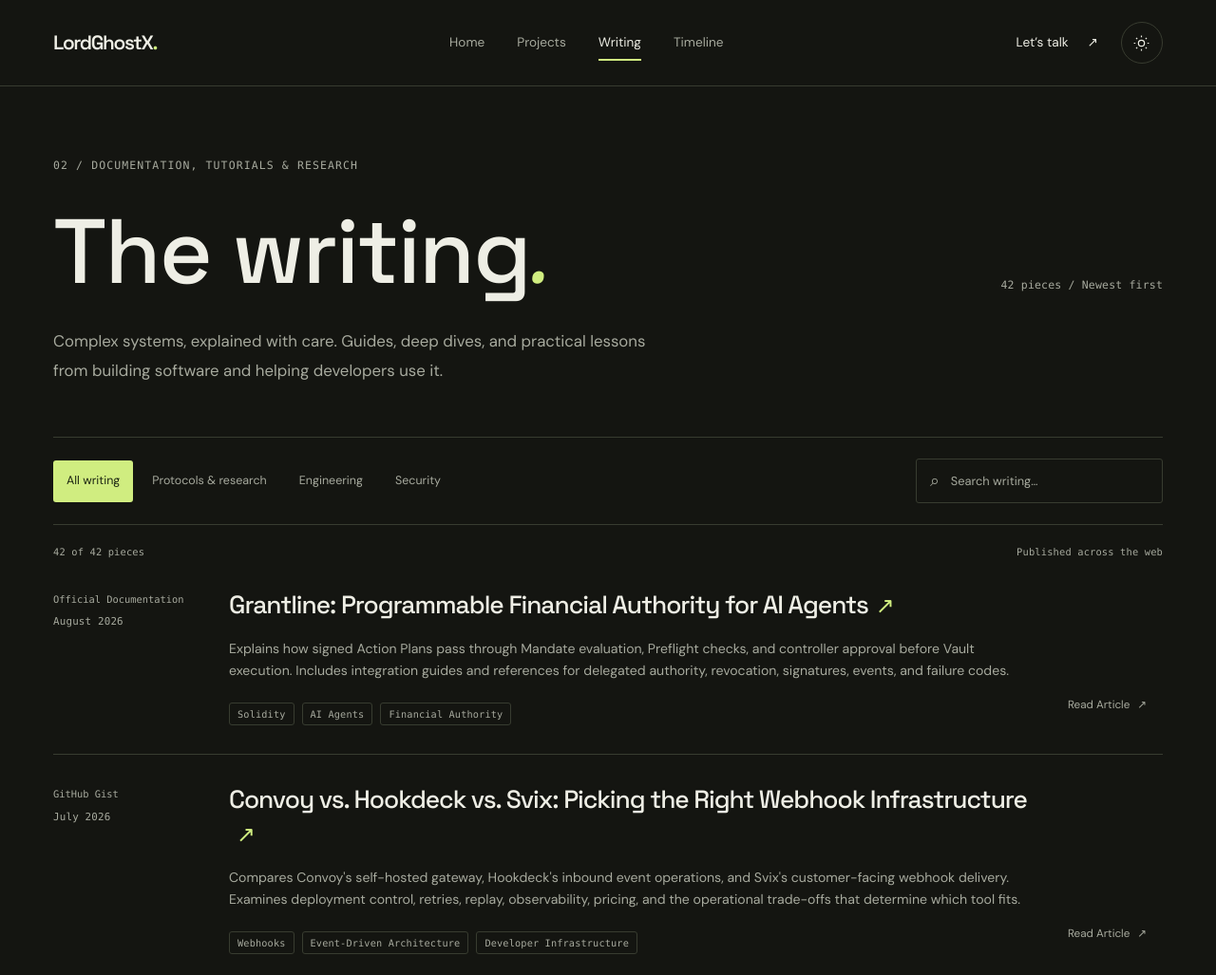
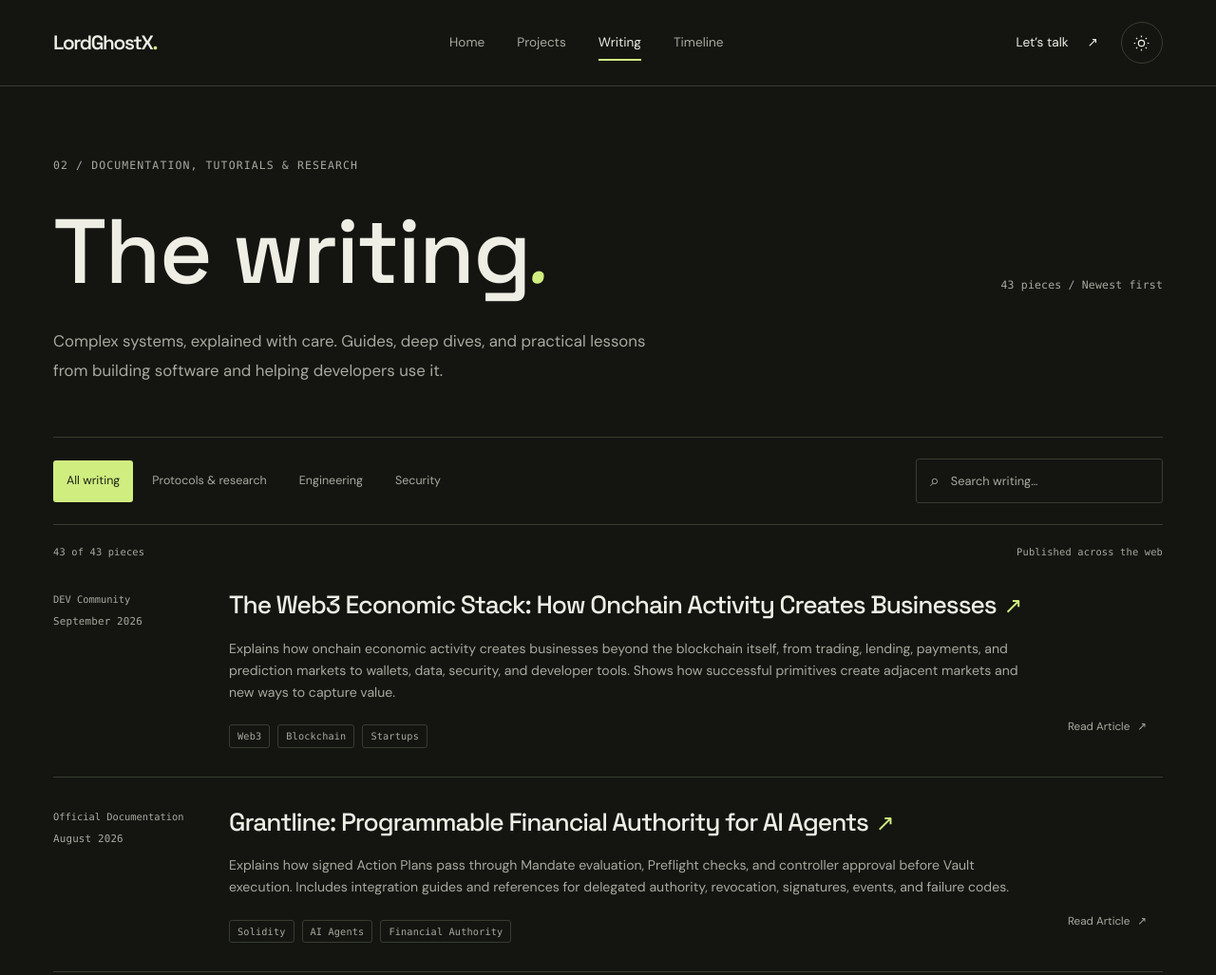
Before and after one commit to LordGhostX/lordghostx.github.io, a website: page writing.html in a window 1280 px wide. Shown: the top 1027 px of the page at 95% size. Drawn offline with Linux system fonts and the light colour scheme.

Commit message:
feat(writing): add Web3 economic stack article

```diff
--- a/writing.html
+++ b/writing.html
@@ -29,10 +29,14 @@
       </div>
     </div>
   </header>
-<main id="main" tabindex="-1"><section class="page-intro container"><p class="eyebrow">02 / Documentation, tutorials & research</p><div class="page-title-row"><h1>The writing<span class="serif">.</span></h1><span class="page-annotation mono">42 pieces / Newest first</span></div><p class="page-description">Complex systems, explained with care. Guides, deep dives, and practical lessons from building software and helping developers use it.</p></section><section class="archive container" data-archive="writing" aria-label="Writing archive">
+<main id="main" tabindex="-1"><section class="page-intro container"><p class="eyebrow">02 / Documentation, tutorials & research</p><div class="page-title-row"><h1>The writing<span class="serif">.</span></h1><span class="page-annotation mono">43 pieces / Newest first</span></div><p class="page-description">Complex systems, explained with care. Guides, deep dives, and practical lessons from building software and helping developers use it.</p></section><section class="archive container" data-archive="writing" aria-label="Writing archive">
     <div class="archive-toolbar" hidden><div class="filters" role="group" aria-label="Filter by topic"><button type="button" class="filter" data-filter="all" aria-pressed="true">All writing</button><button type="button" class="filter" data-filter="Protocols &amp; research" aria-pressed="false">Protocols &amp; research</button><button type="button" class="filter" data-filter="Engineering" aria-pressed="false">Engineering</button><button type="button" class="filter" data-filter="Security" aria-pressed="false">Security</button></div><label class="search-field"><span aria-hidden="true">⌕</span><input type="search" aria-label="Search writing" placeholder="Search writing…" autocomplete="off" spellcheck="false"></label></div>
-    <div class="archive-summary"><p class="mono result-count" role="status" aria-live="polite">42 pieces</p><span class="mono">Published across the web</span></div>
+    <div class="archive-summary"><p class="mono result-count" role="status" aria-live="polite">43 pieces</p><span class="mono">Published across the web</span></div>
     <div class="archive-list"><article class="writing-row" data-entry data-category="Protocols &amp; research">
+    <div class="writing-meta"><span>DEV Community</span><time datetime="2026-09-17">September 2026</time></div>
+    <div class="writing-main"><h2><a class="article-title" href="https://dev.to/lordghostx/the-web3-economic-stack-how-onchain-activity-creates-businesses-4mo6" target="_blank" rel="noopener noreferrer">The Web3 Economic Stack: How Onchain Activity Creates Businesses<span aria-hidden="true">↗</span></a></h2><p>Explains how onchain economic activity creates businesses beyond the blockchain itself, from trading, lending, payments, and prediction markets to wallets, data, security, and developer tools. Shows how successful primitives create adjacent markets and new ways to capture value.</p><ul class="tags" aria-label="Topics"><li>Web3</li><li>Blockchain</li><li>Startups</li></ul></div>
+    <a class="read-link" href="https://dev.to/lordghostx/the-web3-economic-stack-how-onchain-activity-creates-businesses-4mo6" target="_blank" rel="noopener noreferrer">Read Article<span aria-hidden="true">↗</span></a>
+  </article><article class="writing-row" data-entry data-category="Protocols &amp; research">
     <div class="writing-meta"><span>Official Documentation</span><time datetime="2026-08-21">August 2026</time></div>
     <div class="writing-main"><h2><a class="article-title" href="https://grantline.xyz/docs" target="_blank" rel="noopener noreferrer">Grantline: Programmable Financial Authority for AI Agents<span aria-hidden="true">↗</span></a></h2><p>Explains how signed Action Plans pass through Mandate evaluation, Preflight checks, and controller approval before Vault execution. Includes integration guides and references for delegated authority, revocation, signatures, events, and failure codes.</p><ul class="tags" aria-label="Topics"><li>Solidity</li><li>AI Agents</li><li>Financial Authority</li></ul></div>
     <a class="read-link" href="https://grantline.xyz/docs" target="_blank" rel="noopener noreferrer">Read Article<span aria-hidden="true">↗</span></a>
```
Also changed, not shown: index.html (+1 -1 lines), js/writing.js (+12 -0 lines).
